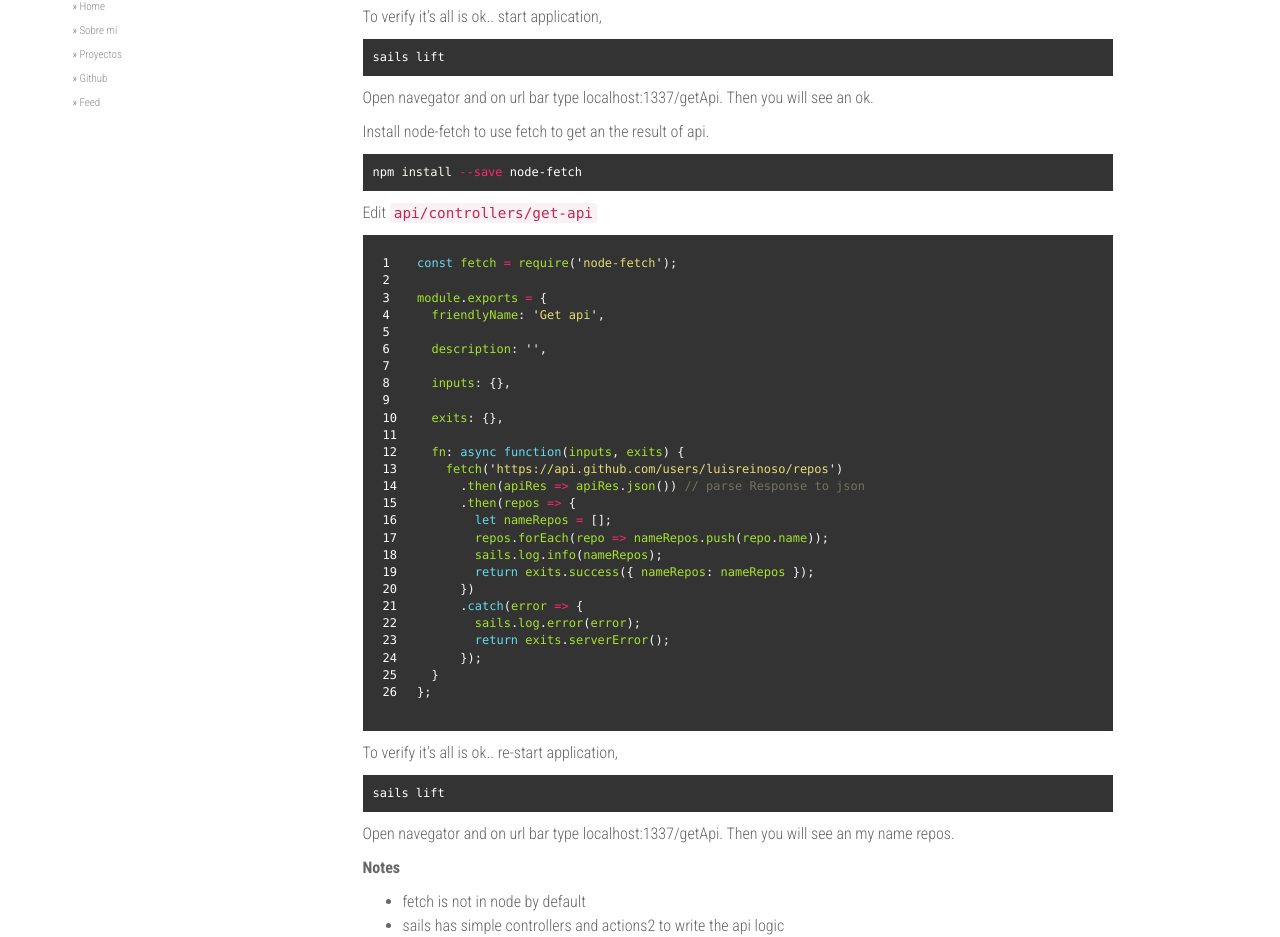
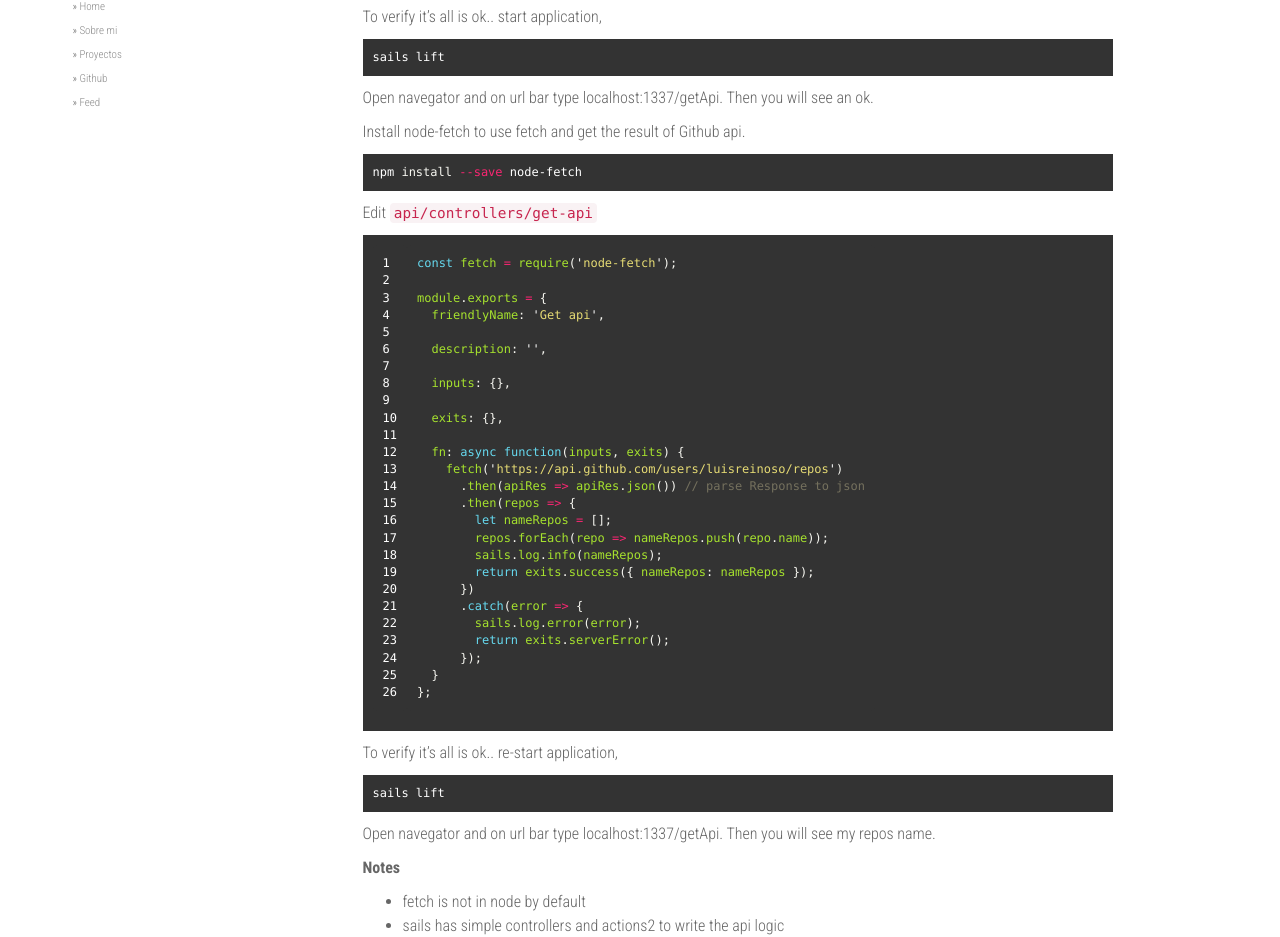
Before and after one commit to LuisReinoso/luisreinoso.github.io, a Jekyll site: the page built from _posts/2018-11-25-consume-an-api-in-javascript.md, in a window 1280 px wide and 1400 px high. Shown: the part 448-1385 px from the top of the window. Built offline with Jekyll 4.4.1, drawn with Linux system fonts in a browser that asks for light colours; nearby versions of some CDN libraries; comment, search, counter and statistics services are not loaded.

Commit message:
Arreglado algunas faltas ortograficas

```diff
--- a/_posts/2018-11-25-consume-an-api-in-javascript.md
+++ b/_posts/2018-11-25-consume-an-api-in-javascript.md
@@ -39,7 +39,7 @@ sails lift
 
 Open navegator and on url bar type localhost:1337/getApi. Then you will see an ok.
 
-Install node-fetch to use fetch to get an the result of api.
+Install node-fetch to use fetch and get the result of Github api.
 
 {% highlight bash %}
 npm install --save node-fetch
@@ -82,7 +82,7 @@ To verify it's all is ok.. re-start application,
 sails lift
 {% endhighlight %}
 
-Open navegator and on url bar type localhost:1337/getApi. Then you will see an my name repos.
+Open navegator and on url bar type localhost:1337/getApi. Then you will see my repos name.
 
 **Notes**
 * fetch is not in node by default
```
